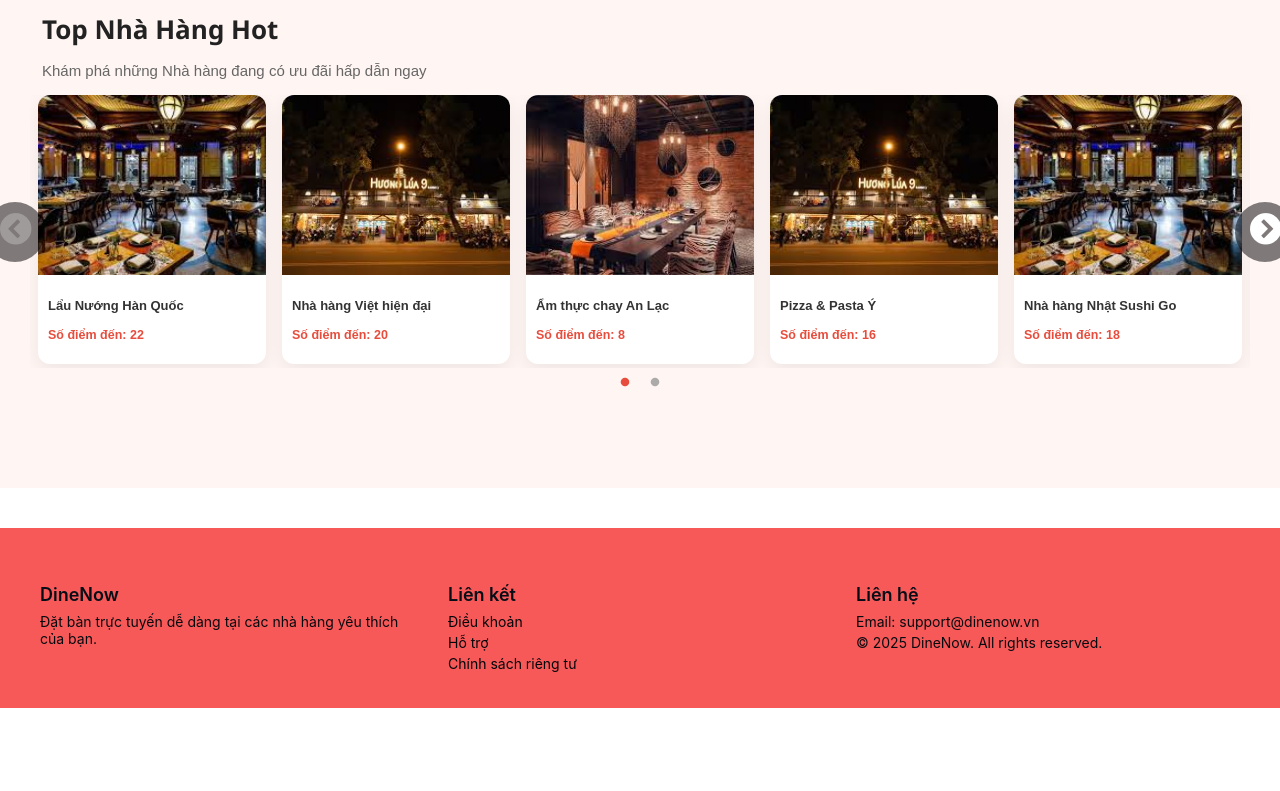
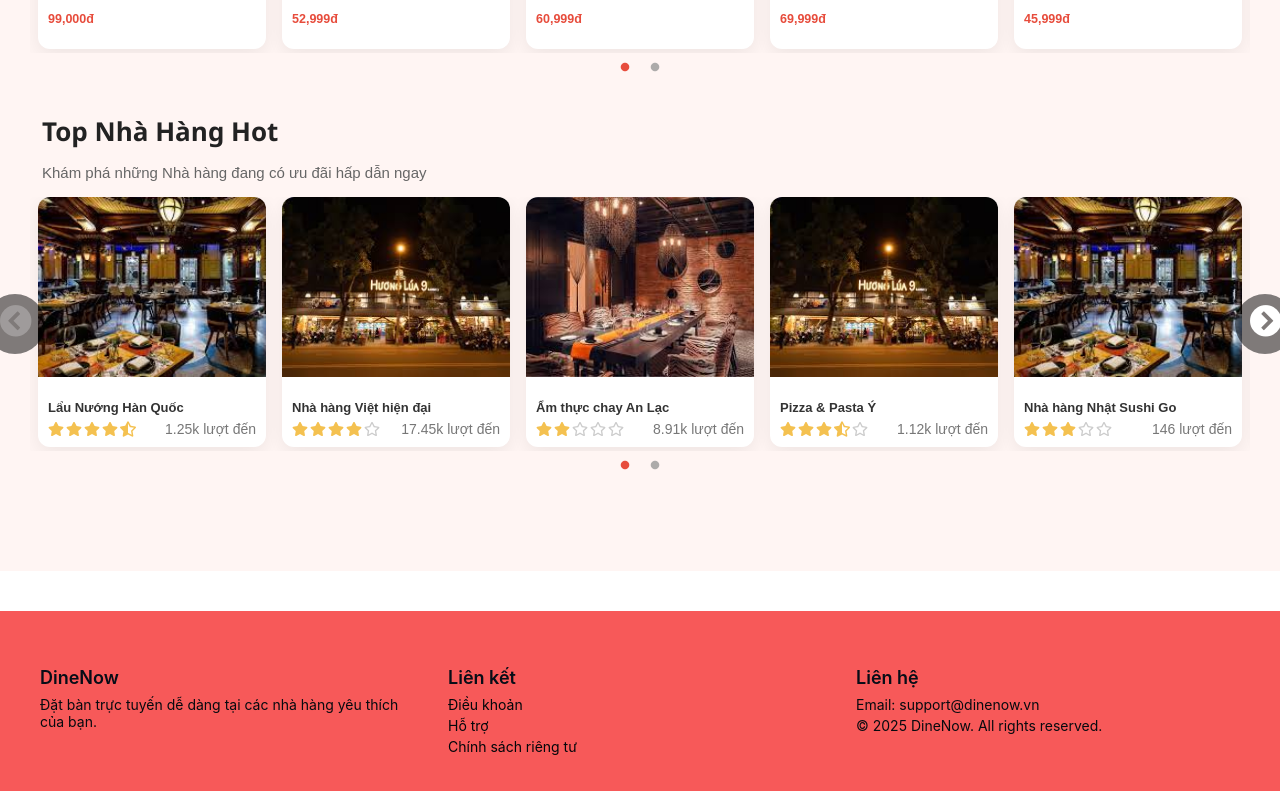
Before and after one commit to chamander2307/DineNow_UI, a React (Create React App) app: page / in a window 1280 px wide. Shown: the part 1334-2125 px from the top of the page. Before the commit the page ends 2042 px from the top, so only its background shows below. Built offline with nearby package versions, Linux system fonts and the light colour scheme.

Commit message:
update Homepage

```diff
--- a/src/assets/styles/FeaturedSection.css
+++ b/src/assets/styles/FeaturedSection.css
@@ -12,7 +12,7 @@
   .highlight-slide {
     position: relative;
     width: 100%;
-    padding-top: 37.5%; /* 2/3 của tỉ lệ 16:9 */
+    padding-top: 50%; /* 2/3 của tỉ lệ 16:9 */
     overflow: hidden;
     border-radius: 16px;
   }
@@ -159,3 +159,21 @@
   .slick-next {
     right: -45px;
   }
+  .restaurant-meta {
+    display: flex;
+    justify-content: space-between;
+    align-items: center;
+    margin-top: 4px;
+  }
+
+  .star-icons {
+    display: flex;
+    gap: 2px;
+    font-size: 16px;
+  }
+
+  .visit-count {
+    font-size: 14px;
+    color: #777;
+    white-space: nowrap;
+  }
--- a/src/components/FeaturedSection.js
+++ b/src/components/FeaturedSection.js
@@ -6,6 +6,7 @@ import "../assets/styles/FeaturedSection.css";
 import restaurant1 from "../assets/img/restaurant1.jpg";
 import restaurant2 from "../assets/img/restaurant2.jpg";
 import restaurant3 from "../assets/img/restaurant3.jpg";
+import { FaStar, FaStarHalfAlt, FaRegStar } from "react-icons/fa";
 
 const FeaturedSection = () => {
   const sliderSettings = {
@@ -20,6 +21,33 @@ const FeaturedSection = () => {
       { breakpoint: 768, settings: { slidesToShow: 2 } },
       { breakpoint: 480, settings: { slidesToShow: 1 } },
     ],
+  };
+  const formatNumber = (num) => {
+    if (num >= 1e6) return (num / 1e6).toFixed(2) + 'M';
+    if (num >= 1e3) return (num / 1e3).toFixed(2) + 'k';
+    return num.toString();
+  };
+
+  // ⭐ Render icon sao như PasGo
+  const renderStars = (rating) => {
+    const fullStars = Math.floor(rating);
+    const hasHalfStar = rating % 1 !== 0;
+    const emptyStars = 5 - fullStars - (hasHalfStar ? 1 : 0);
+    const stars = [];
+
+    for (let i = 0; i < fullStars; i++) {
+      stars.push(<FaStar key={`full-${i}`} color="#f4c150" />);
+    }
+
+    if (hasHalfStar) {
+      stars.push(<FaStarHalfAlt key="half" color="#f4c150" />);
+    }
+
+    for (let i = 0; i < emptyStars; i++) {
+      stars.push(<FaRegStar key={`empty-${i}`} color="#ccc" />);
+    }
+
+    return <div className="star-icons">{stars}</div>;
   };
 
   const highlightImages = [
@@ -72,12 +100,48 @@ const FeaturedSection = () => {
   ];
 
   const featuredRestaurants = [
-    { id: 1, name: "Lẩu Nướng Hàn Quốc", score: 22, image: restaurant1 },
-    { id: 2, name: "Nhà hàng Việt hiện đại", score: 20, image: restaurant2 },
-    { id: 3, name: "Ẩm thực chay An Lạc", score: 8, image: restaurant3 },
-    { id: 4, name: "Pizza & Pasta Ý", score: 16, image: restaurant2 },
-    { id: 5, name: "Nhà hàng Nhật Sushi Go", score: 18, image: restaurant1 },
-    { id: 6, name: "Món Hoa Đại Phát", score: 25, image: restaurant3 },
+    {
+      id: 1,
+      name: "Lẩu Nướng Hàn Quốc",
+      rating: 4.5,
+      visits: 1250,
+      image: restaurant1,
+    },
+    {
+      id: 2,
+      name: "Nhà hàng Việt hiện đại",
+      rating: 4.0,
+      visits: 17455,
+      image: restaurant2,
+    },
+    {
+      id: 3,
+      name: "Ẩm thực chay An Lạc",
+      rating: 2.0,
+      visits: 8909,
+      image: restaurant3,
+    },
+    {
+      id: 4,
+      name: "Pizza & Pasta Ý",
+      rating: 3.5,
+      visits: 1120,
+      image: restaurant2,
+    },
+    {
+      id: 5,
+      name: "Nhà hàng Nhật Sushi Go",
+      rating: 3.0,
+      visits: 146,
+      image: restaurant1,
+    },
+    {
+      id: 6,
+      name: "Món Hoa Đại Phát",
+      rating: 5.0,
+      visits: 300,
+      image: restaurant3,
+    },
   ];
 
   return (
@@ -149,9 +213,11 @@ const FeaturedSection = () => {
               />
               <div className="restaurant-details">
                 <h3>{res.name}</h3>
-                <p className="score">
-                  Số điểm đến: <strong>{res.score}</strong>
-                </p>
+                <div className="restaurant-meta">
+                  {renderStars(res.rating)}
+                  <span className="visit-count">{formatNumber(res.visits)} lượt đến</span>
+
+                </div>
               </div>
             </div>
           </div>
--- a/src/components/Header.js
+++ b/src/components/Header.js
@@ -56,18 +56,33 @@ const Header = () => {
             <Link to="/nearby" className="nav-item">
               Gần Bạn
             </Link>
+
+            <Link to="/restaurant-types" className="nav-item">
+              Các Nhà Hàng
+            </Link>
+
             <span
               className="nav-item dropdown-toggle"
               onClick={() => setShowDropdown(!showDropdown)}
             >
               Ăn Uống ▾
             </span>
+
             {showDropdown && (
               <div className="dropdown-menu">
-                <Link to="/category/nha-hang">Nhà hàng</Link>
-                <Link to="/category/cafe">Café</Link>
-                <Link to="/category/quan-an">Quán ăn</Link>
-                <Link to="/category/buffet">Buffet</Link>
+                <Link to="/food/pho">Phở</Link>
+                <Link to="/food/bun-bo-hue">Bún bò Huế</Link>
+                <Link to="/food/hu-tieu">Hủ tiếu</Link>
+                <Link to="/food/com-tam">Cơm tấm</Link>
+                <Link to="/food/lau">Lẩu</Link>
+                <Link to="/food/ga-ran">Gà rán</Link>
+                <Link to="/food/pizza">Pizza</Link>
+                <Link to="/food/banh-canh">Bánh canh</Link>
+                <Link to="/food/mi-quang">Mì Quảng</Link>
+                <Link to="/food/sushi">Sushi</Link>
+                <Link to="/food/banh-xeo">Bánh xèo</Link>
+                <Link to="/food/goi-cuon">Gỏi cuốn</Link>
+                <Link to="/food/tra-sua">Trà sữa</Link>
               </div>
             )}
           </nav>
@@ -107,5 +122,4 @@ const Header = () => {
     </header>
   );
 };
-
 export default Header;
```
Also changed, not shown: libary.txt.
